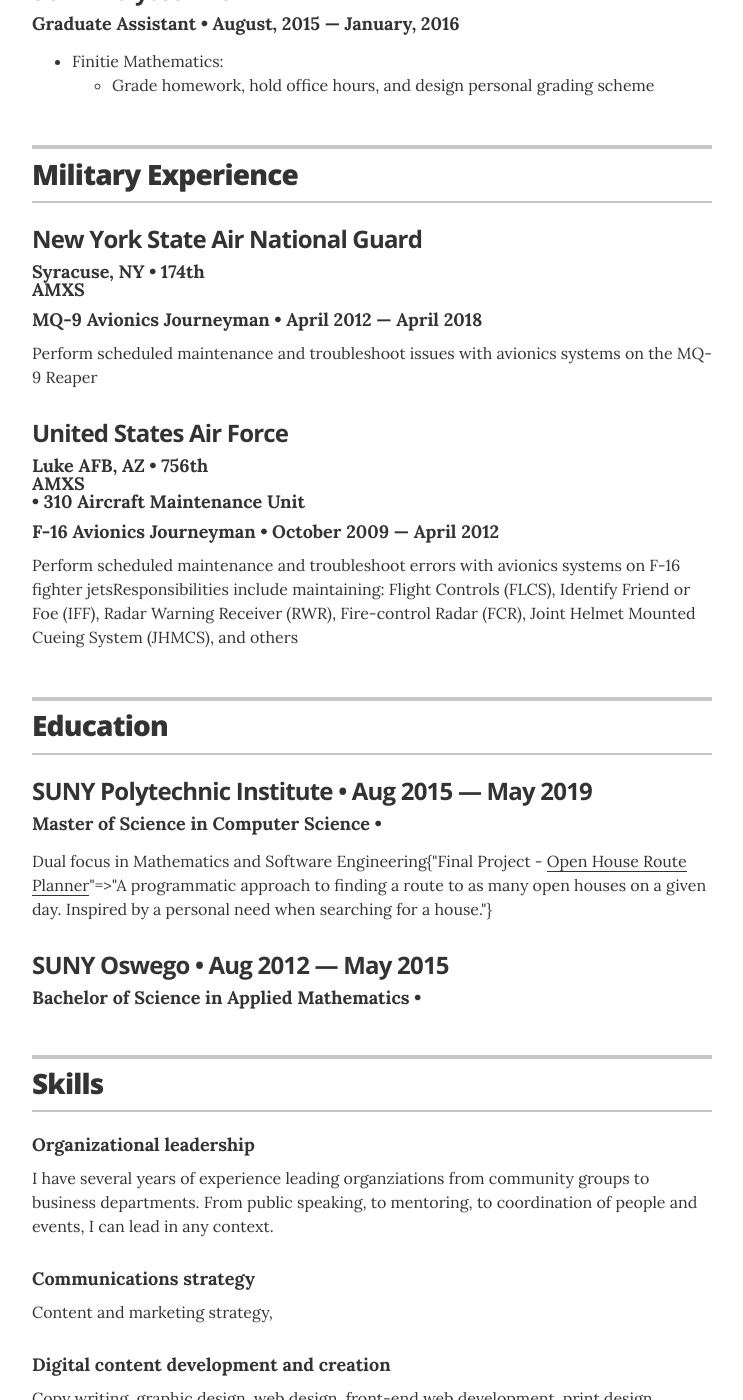
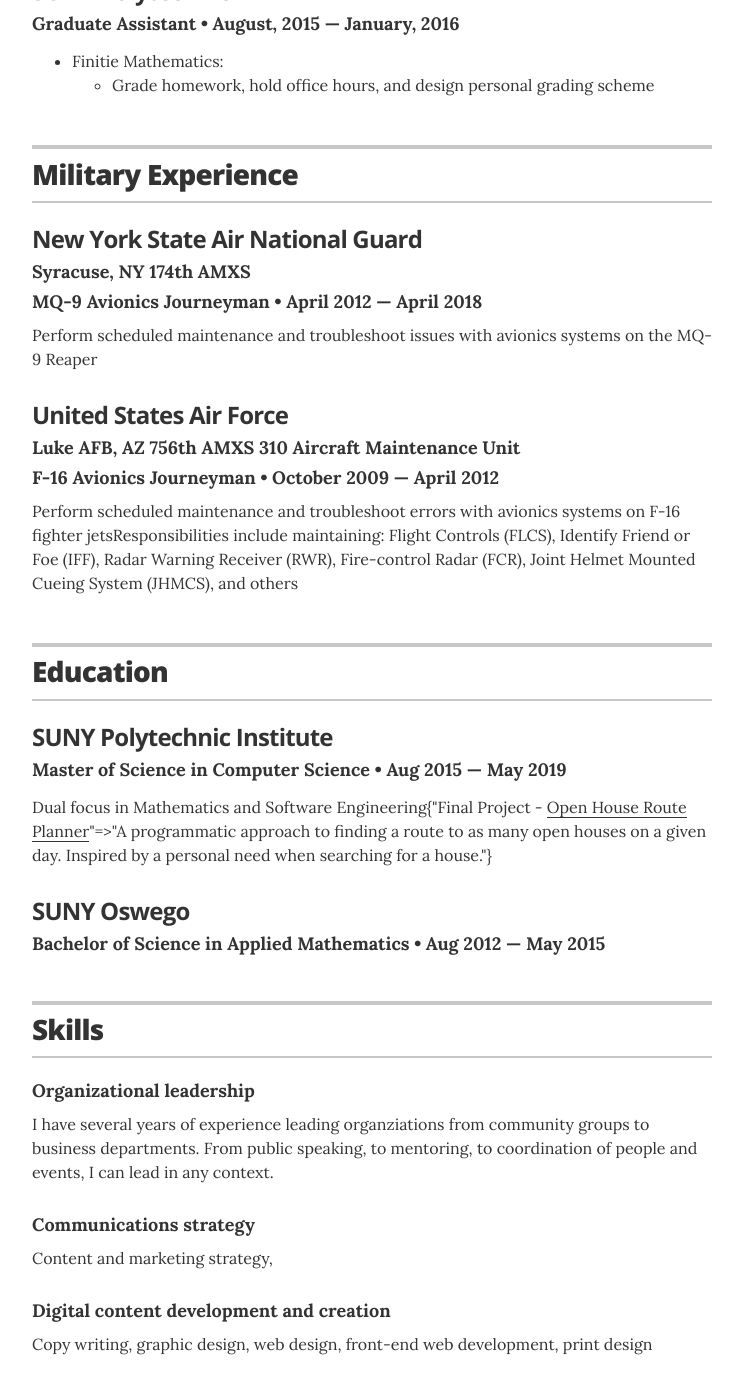
Before and after one commit to apjansing/apjansing.github.io, a Jekyll site: the page built from index.html, in a window 1280 px wide and 1400 px high, scrolled down 1533 px. Shown: the whole window, without its empty margins (268-1011 px from the left). Built offline with Jekyll 4.4.1, drawn with Linux system fonts in a browser that asks for light colours.

Commit message:
Attempt to have hover text over AMXS in an attempt to shorten position info

```diff
--- a/_data/military_experience.yml
+++ b/_data/military_experience.yml
@@ -1,5 +1,5 @@
 - company: New York State Air National Guard
-  squadron: 174th <div title="Aircraft Maintenance Squadron">AMXS</div>
+  squadron: 174th <span title="Aircraft Maintenance Squadron">AMXS</span>
   position: MQ-9 Avionics Journeyman
   loc: Syracuse, NY
   date_range:
@@ -9,7 +9,7 @@
     - Perform scheduled maintenance and troubleshoot issues with avionics systems on the MQ-9 Reaper
 
 - company: United States Air Force
-  squadron: 756th <div title="Aircraft Maintenance Squadron">AMXS</div>
+  squadron: 756th <span title="Aircraft Maintenance Squadron">AMXS</span>
   unit: 310 Aircraft Maintenance Unit
   position: F-16 Avionics Journeyman
   loc: Luke AFB, AZ
--- a/_layouts/resume.html
+++ b/_layouts/resume.html
@@ -91,9 +91,9 @@
       <div class="resume-item" itemscope itemprop="worksFor">
         <h3 class="resume-item-title" itemprop="name">{{ job.company }}</h3>
         <h4 class="resume-item-details" itemprop="description">
-          {% if job.loc %} {{ job.loc }}{% endif %}
-          {% if job.squadron %} &bull; {{ job.squadron }}{% endif %}
-          {% if job.unit %} &bull; {{ job.unit }}{% endif %}
+          {{ job.loc }}
+          {{ job.squadron }}
+          {{ job.unit }}
         </h4>
         <h4 class="resume-item-details" itemprop="description">{{ job.position }} &bull; {{ job.date_range[0] }}
           &mdash; {{ job.date_range[1] }}</h4>
@@ -115,10 +115,9 @@
 
       {% for education in site.data.education %}
       <div class="resume-item" itemscope itemprop="alumniOf" itemtype="http://schema.org/CollegeOrUniversity">
-        <h3 class="resume-item-title" itemprop="name">{{ education.uni }} &bull; {{ education.date_range[0] }}
-          &mdash; {{ education.date_range[1] }}</h3>
-        <h4 class="resume-item-details group" itemprop="description">{{ education.degree }} &bull; {{ education.year }}
-        </h4>
+        <h3 class="resume-item-title" itemprop="name">{{ education.uni }}</h3>
+        <h4 class="resume-item-details group" itemprop="description">{{ education.degree }} &bull;
+          {{education.date_range[0] }} &mdash; {{ education.date_range[1] }}</h4>
         <h5 class="resume-item-details award-title" itemprop="description">{{ education.award }}</h5>
         <p class="resume-item-copy" itemprop="description">
         <ul class="resume-item-list">
```
